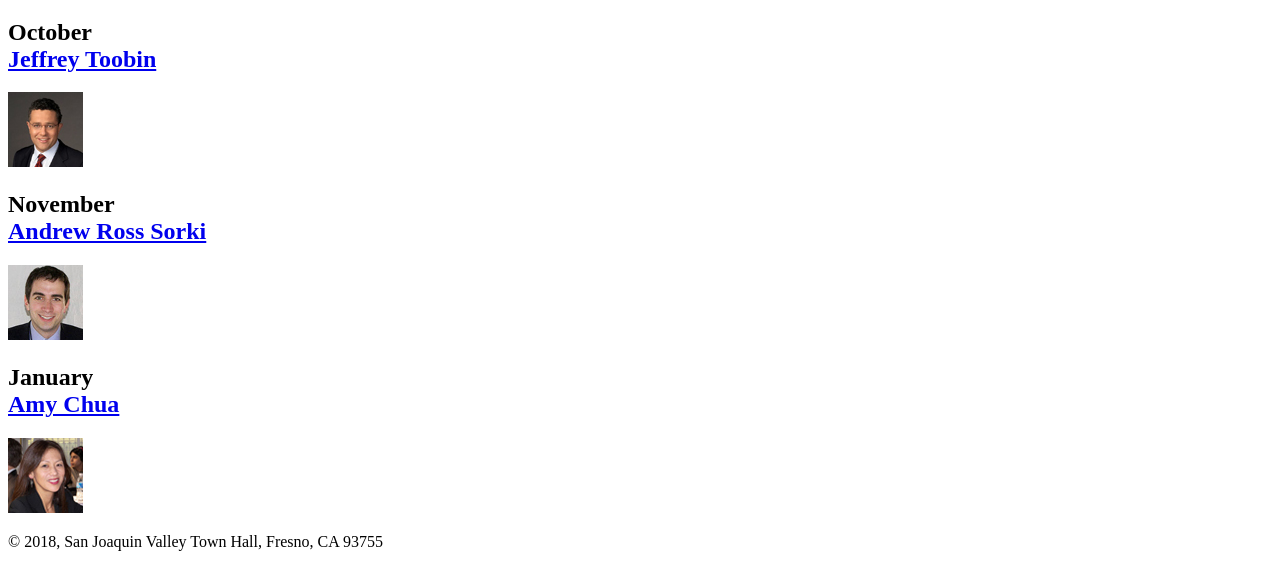
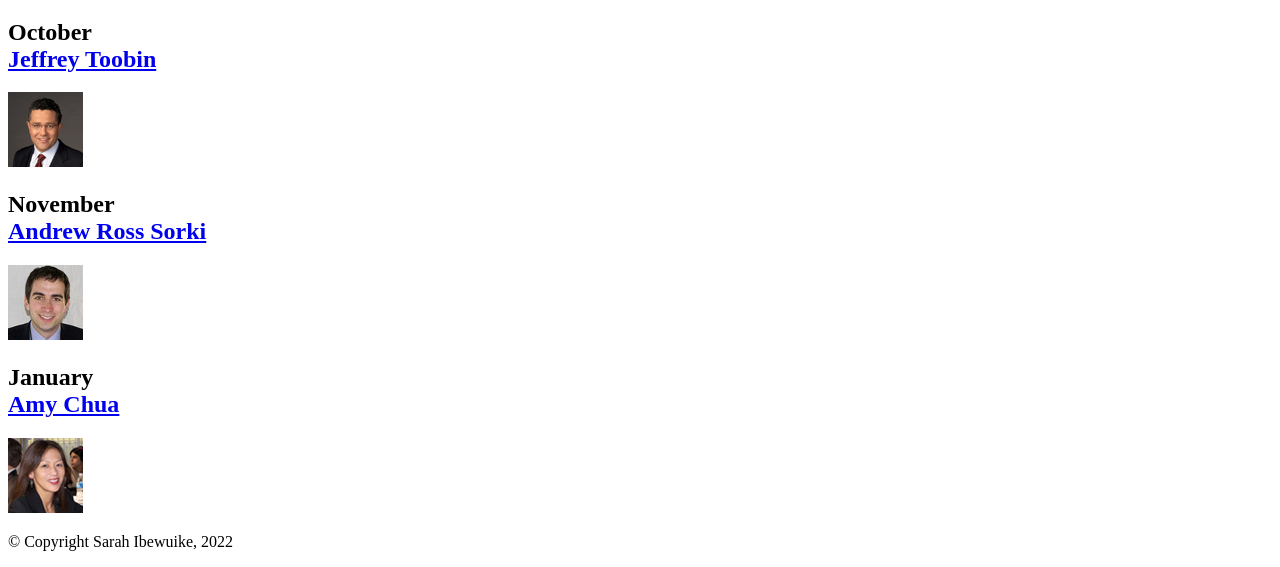
Before and after one commit to Sarahsparxx/A08, a plain HTML site: page index.html in a window 1280 px wide. Shown: the part 504-1071 px from the top of the page. Drawn offline with Linux system fonts and the light colour scheme.

Commit message:
A08 13th commit

```diff
--- a/index.html
+++ b/index.html
@@ -43,7 +43,7 @@
 
 </main>
 <footer>
-	<p>&copy 2018, San Joaquin Valley Town Hall, Fresno, CA 93755</p>
+	<p>&copy Copyright Sarah Ibewuike, 2022</p>
 
 </footer>
 </body>
```
